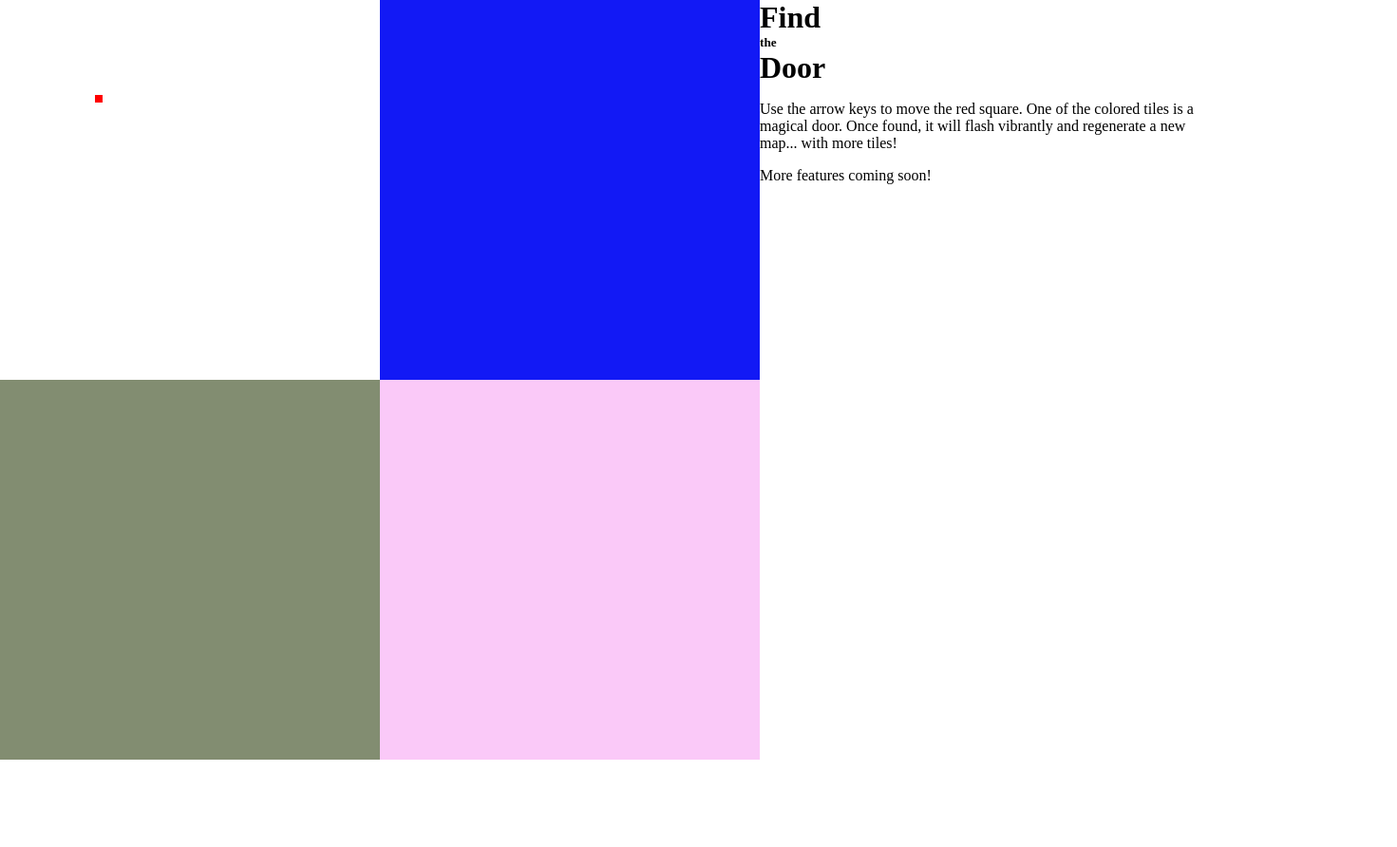
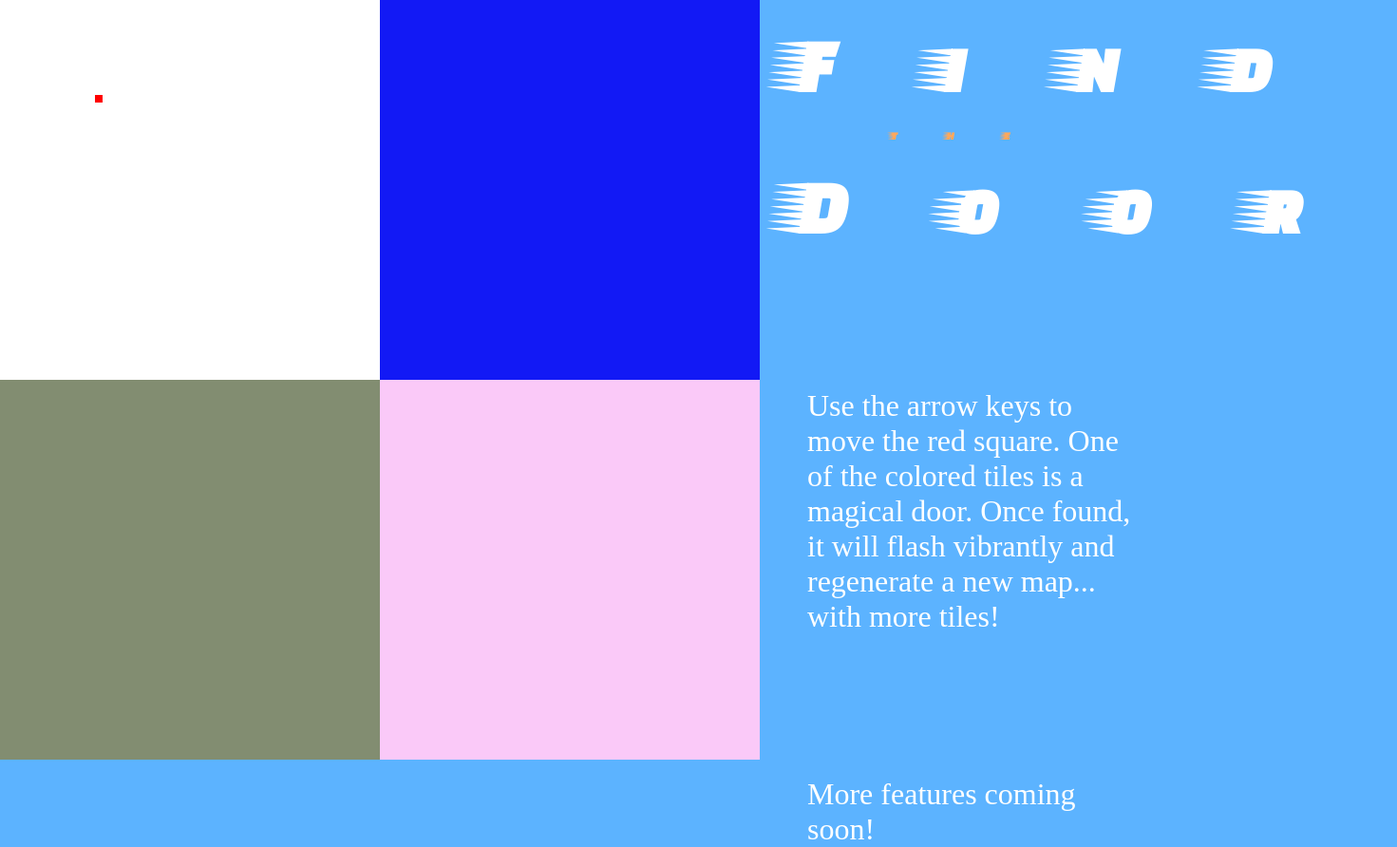
Before and after one commit to andipanic/find-the-door, a plain HTML site: page index.html in a window 1280 px wide. Shown: the whole page at 95% size, 1471 px wide, since content can reach past the window. Before the commit the page ends 800 px from the top, so only its background shows below. Drawn offline with Linux system fonts and the light colour scheme; a web font is replaced by a local one.

Commit message:
changed up the styling.

```diff
--- a/find_the_door.js
+++ b/find_the_door.js
@@ -3,6 +3,13 @@ var c = canvas.getContext("2d");
 
 canvas.width = window.innerHeight;
 canvas.height = window.innerHeight;
+
+var menu = document.getElementById("menu");
+
+console.log(window.innerWidth - canvas.height)
+
+menu.style.width = (window.innerWidth - canvas.height - 30) + "px";
+canvas.style.width = canvas.width;
 
 // Handle key input
 var KeyHandler = {
--- a/index.html
+++ b/index.html
@@ -4,37 +4,71 @@
 <head>
   <meta charset="utf-8">
   <title>Find The Door</title>
+
+  <link href="https://fonts.googleapis.com/css?family=Pompiere|Faster+One" rel="stylesheet">
   <style type="text/css" media="screen">
-    html, body {
+    * {
+      box-sizing: border-box;
+    }
+
+    html,
+    body {
       margin: 0;
       padding: 0;
+      background-color: #5CB3FF;
     }
 
-    canvas {
-      display: block;
-      float: left;
-      margin: 0;
-      padding: 0;
+    .row:after {
+      content: "";
+      display: table;
+      clear: both;
     }
 
-    #menu, #menu h1, #menu h5 {
-      margin: 0;
-      padding: 0;
-      right: 0;
+    .col {
+      float: left;
+      position: relative;
+    }
+
+    #menu {
+      color: white;
+    }
+
+    #menu h1,
+    #menu h5 {
+      margin: 25px;
+      text-align: center;
+      font-family: "Faster One";
+    }
+
+    #menu h1 {
+      letter-spacing: 100px;
+      font-size: 5em;
+    }
+
+    #menu h5 {
+      letter-spacing: 50px;
+      color: #FFA85C;
+    }
+
+    #menu p {
+      margin: 150px 50px 0px;
+      text-align: left;
+      font-size: 2em;
+      font-family: "Pompiere";
     }
   </style>
 </head>
 
 <body>
-  <canvas id="canvas"></canvas>
-  <div id="menu">
-    <h1>Find</h1>
-    <h5>the</h5>
-    <h1>Door</h1>
-    <p>Use the arrow keys to move the red square.
-    One of the colored tiles is a magical door.  Once found, it will flash
-  vibrantly and regenerate a new map... with more tiles!</p>
-  <p>More features coming soon!</p>
+  <div class="row">
+    <canvas id="canvas" class="col"></canvas>
+    <div id="menu" class="col">
+      <h1>Find</h1>
+      <h5>the</h5>
+      <h1>Door</h1>
+      <p>Use the arrow keys to move the red square. One of the colored tiles is a magical door. Once found, it will flash vibrantly and regenerate a new map... with more tiles!</p>
+      <p>More features coming soon!</p>
+    </div>
   </div>
   <script src="./find_the_door.js" type="text/javascript" charset="utf-8"></script>
 </body>
```
